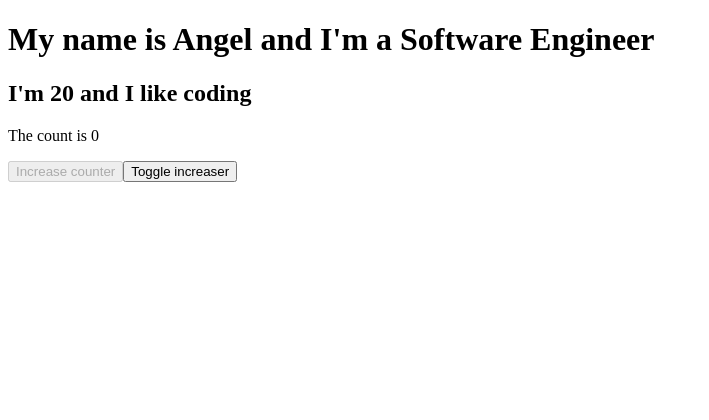
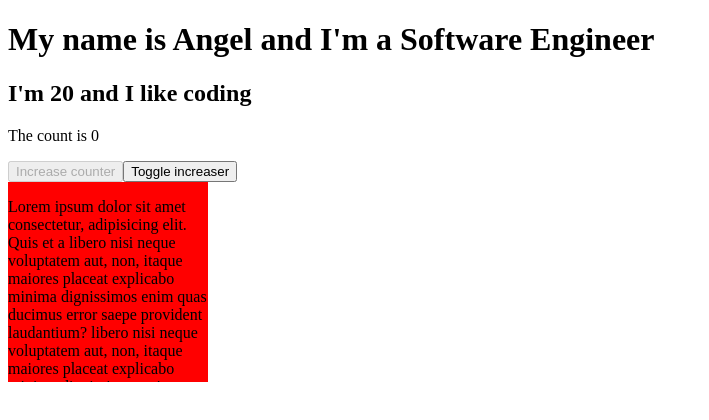
Before and after one commit to 1ns4w/angular-test, an Angular app: page / in a window 1280 px wide. Shown: the top 420 px of the page, without its empty margins (0-709 px from the left). Built offline with nearby package versions, Linux system fonts and the light colour scheme.

Commit message:
feat: add scroll test

```diff
--- a/src/app/app.component.css
+++ b/src/app/app.component.css
@@ -0,0 +1,6 @@
+.box {
+  height: 200px;
+  width: 200px;
+  background-color: red;
+  overflow: auto;
+}
--- a/src/app/app.component.html
+++ b/src/app/app.component.html
@@ -8,3 +8,8 @@
 
 <!--Event Binding-->
 <button (click)="toggleButton()">Toggle increaser</button>
+
+<!--More events for events binding-->
+<div class="box" (scroll)="onScroll($event)">
+  <p>Lorem ipsum dolor sit amet consectetur, adipisicing elit. Quis et a  libero nisi neque voluptatem aut, non, itaque maiores placeat explicabo minima dignissimos enim quas ducimus error saepe provident laudantium? libero nisi neque voluptatem aut, non, itaque maiores placeat explicabo minima dignissimos enim quas ducimus error saepe provident laudantium?</p>
+</div>
--- a/src/app/app.component.ts
+++ b/src/app/app.component.ts
@@ -29,4 +29,9 @@ export class AppComponent {
   increaseCounter() {
     this.counter++;
   }
+
+  onScroll(event: Event) {
+    const element = event.target as HTMLElement
+    console.log(element.scrollTop)
+  }
 }
```
